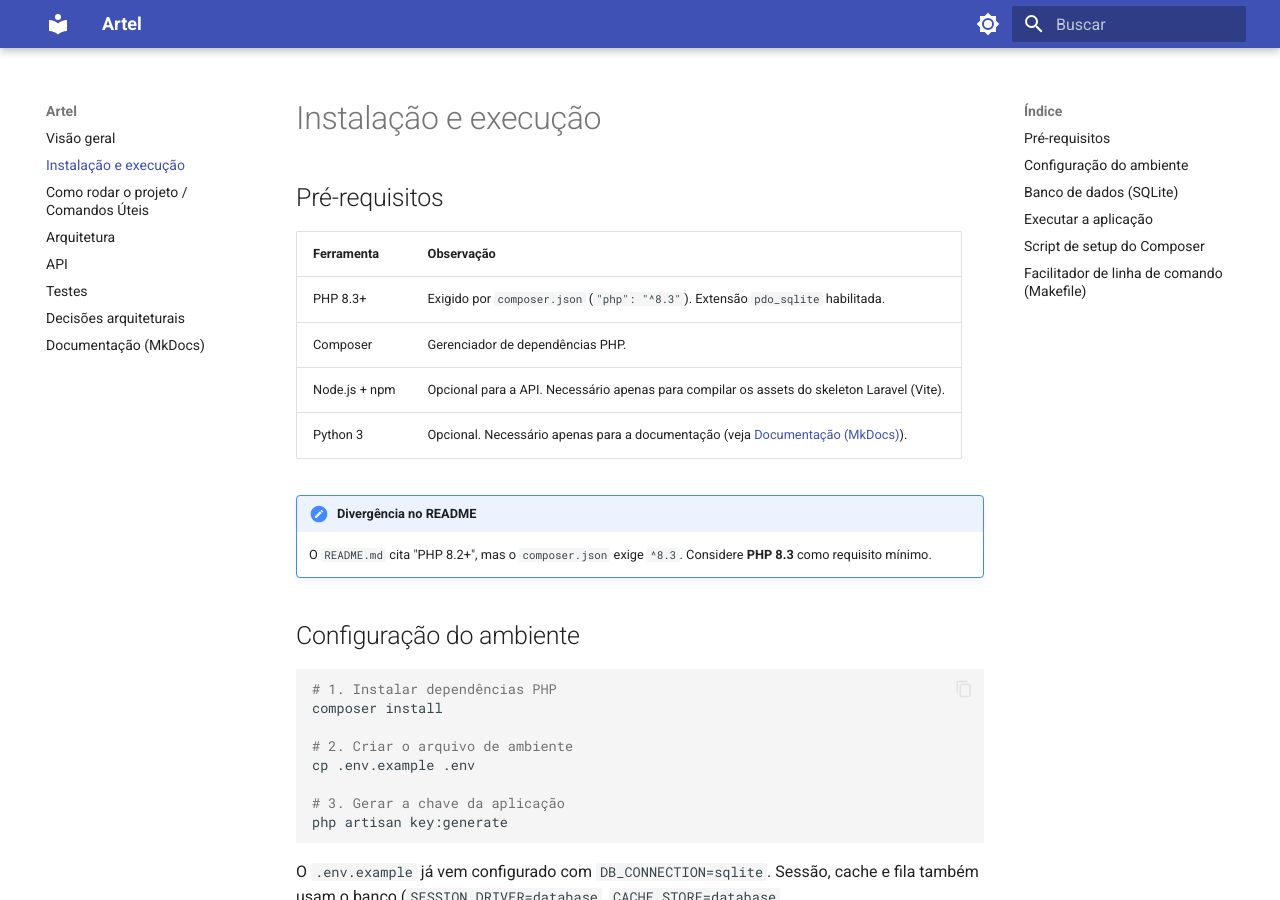
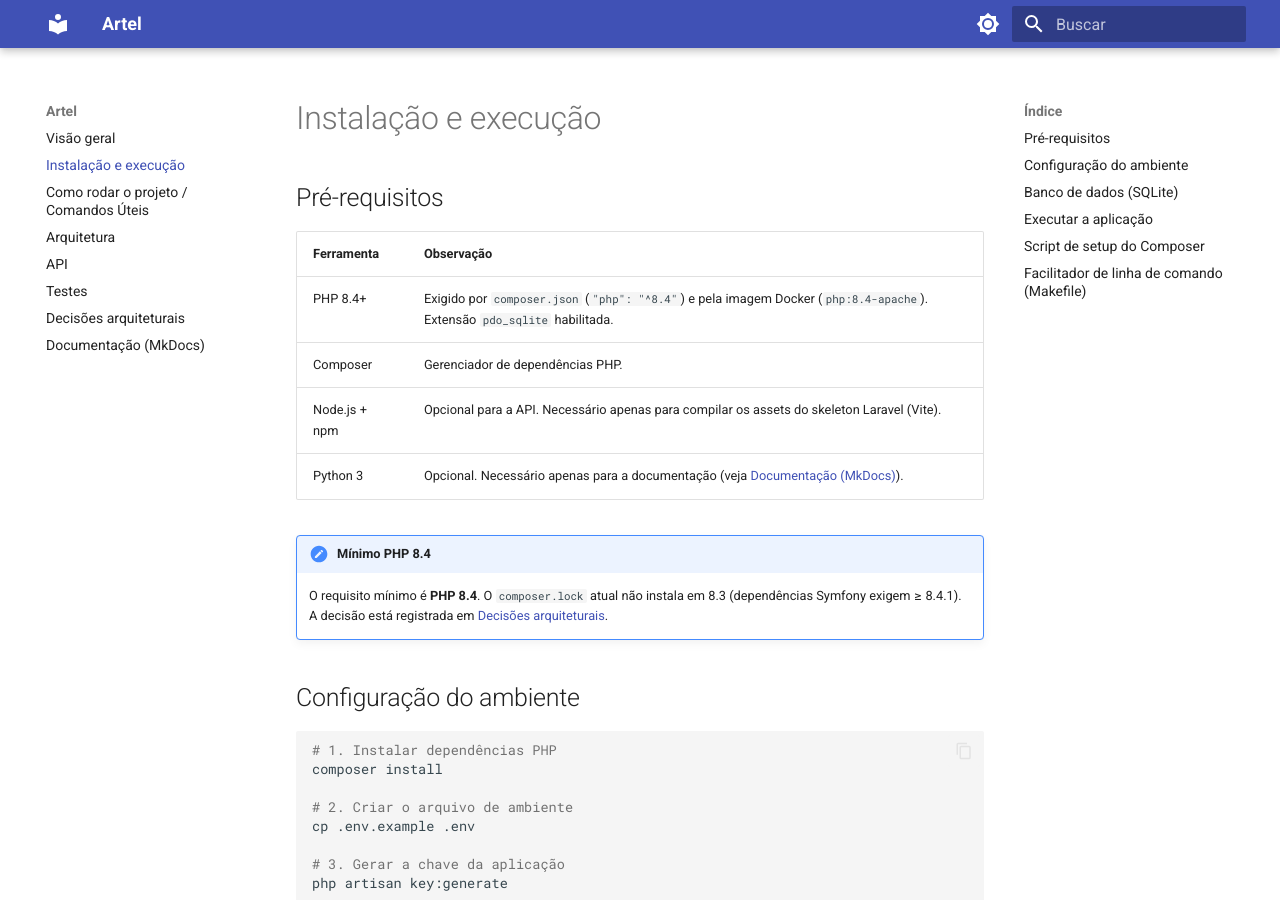
Before and after one commit to C14-Inatel-2026-2/Artel, an MkDocs documentation site: the page built from docs/instalacao.md, in a window 1280 px wide and 900 px high. Built offline with MkDocs 1.6.1 and Material for MkDocs 9.7.7, drawn with Linux system fonts in a browser that asks for light colours.

Commit message:
chore: raise minimum PHP version to 8.4
Align Dockerfile, composer.json, and docs with the lockfile, which already requires PHP >= 8.4.1 and blocked the Docker build on 8.3.

```diff
--- a/composer.json
+++ b/composer.json
@@ -6,7 +6,7 @@
     "keywords": ["laravel", "framework"],
     "license": "MIT",
     "require": {
-        "php": "^8.3",
+        "php": "^8.4",
         "laravel/framework": "^13.0",
         "laravel/tinker": "^3.0"
     },
--- a/docs/instalacao.md
+++ b/docs/instalacao.md
@@ -4,13 +4,13 @@
 
 | Ferramenta | Observação |
 |---|---|
-| PHP 8.3+ | Exigido por `composer.json` (`"php": "^8.3"`). Extensão `pdo_sqlite` habilitada. |
+| PHP 8.4+ | Exigido por `composer.json` (`"php": "^8.4"`) e pela imagem Docker (`php:8.4-apache`). Extensão `pdo_sqlite` habilitada. |
 | Composer | Gerenciador de dependências PHP. |
 | Node.js + npm | Opcional para a API. Necessário apenas para compilar os assets do skeleton Laravel (Vite). |
 | Python 3 | Opcional. Necessário apenas para a documentação (veja [Documentação (MkDocs)](documentacao.md)). |
 
-!!! note "Divergência no README"
-    O `README.md` cita "PHP 8.2+", mas o `composer.json` exige `^8.3`. Considere **PHP 8.3** como requisito mínimo.
+!!! note "Mínimo PHP 8.4"
+    O requisito mínimo é **PHP 8.4**. O `composer.lock` atual não instala em 8.3 (dependências Symfony exigem ≥ 8.4.1). A decisão está registrada em [Decisões arquiteturais](decisoes.md#confirmadas).
 
 ## Configuração do ambiente
 
```
Also changed, not shown: README.md (+1 -1 lines), docs/comandos.md (+2 -2 lines), docs/decisoes.md (+1 -1 lines), docs/index.md (+1 -1 lines), 2 other files.
